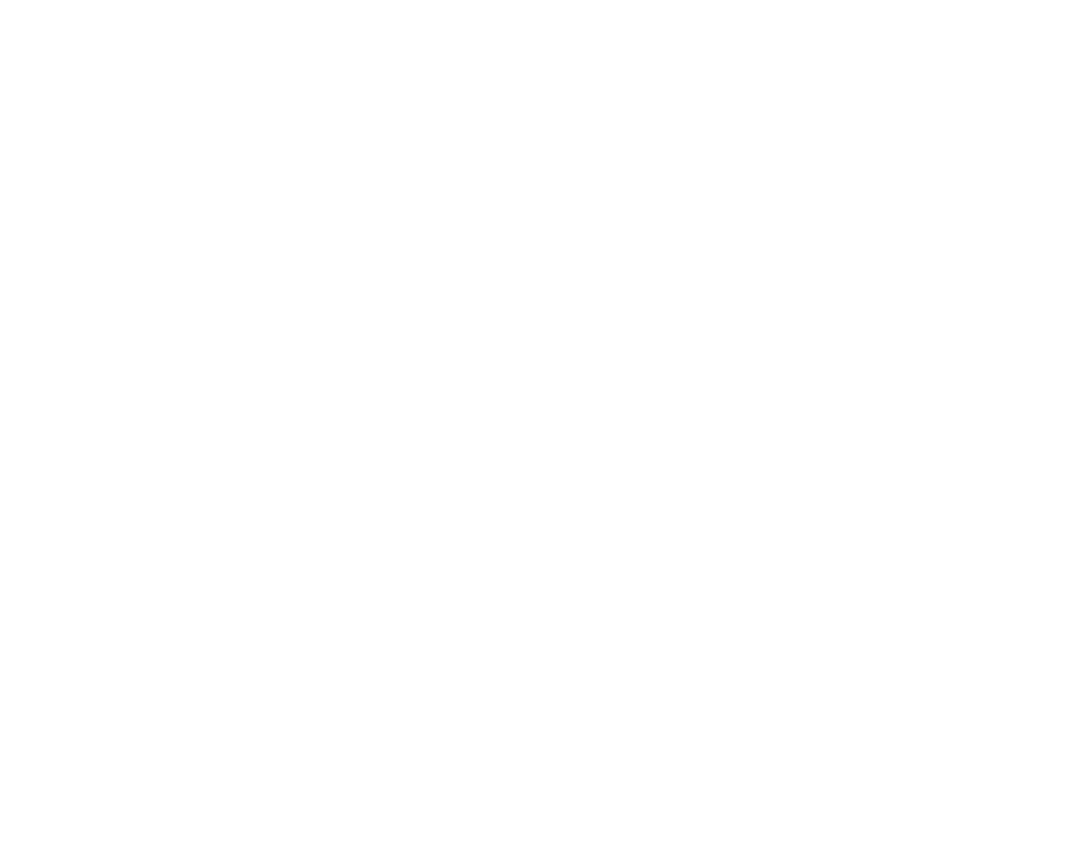
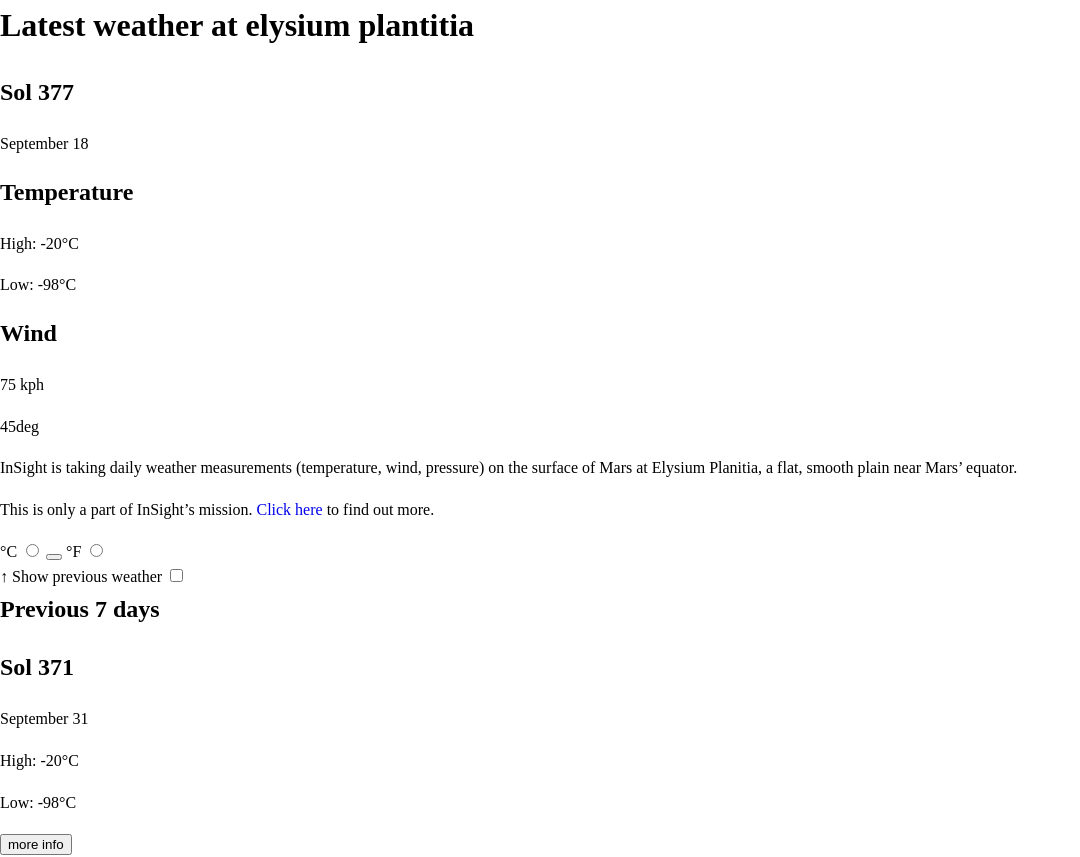
Before and after one commit to ZaidMarrie/Mars-Weather-App, a website: page index.html in a window 1280 px wide. Shown: the whole page, without its empty margins (0-1080 px from the left). Before the commit the page ends 800 px from the top, so only its background shows below. Drawn offline with nearby package versions, Linux system fonts and the light colour scheme; files that its build step writes are made by us from their sources.

Commit message:
add markup

```diff
--- a/index.html
+++ b/index.html
@@ -12,8 +12,62 @@
     <title>Mars Weather App</title>
 </head>
 <body>
-    <main>
+    <main class="current-weather">
+        <h1 class="title">Latest weather at elysium plantitia</h1>
 
+        <div class="date">
+            <h2 class="section__title">Sol 377</h2>
+            <p>September 18</p>
+        </div>
+        <div class="temp">
+            <h2 class="section__title">Temperature</h2>
+            <p>High: -20°C</p>
+            <p>Low: -98°C</p>
+        </div>
+        <div class="wind">
+            <h2 class="section__title">Wind</h2>
+            <p>75 kph</p>
+
+            <div class="wind__direction">
+                <p class="sr-only">45deg</p>
+            </div>
+        </div>
+
+        <div class="info">
+            <p>InSight is taking daily weather measurements (temperature, wind, pressure) on the surface of Mars at Elysium Planitia, a flat, smooth plain near Mars’ equator.</p>
+            <p>This is only a part of InSight’s mission. <a href="https://mars.nasa.gov/insight/mission/overview">Click here</a> to find out more.</p>
+        </div>
+
+        <div class="unit">
+            <label for="celsius">&deg;C</label>
+            <input type="radio" name="unit" id="celsius">
+
+            <button class="unit__toggle"></button>
+
+            <label for="fahrenheit">&deg;F</label>
+            <input type="radio" name="unit" id="fahrenheit">
+        </div>
     </main>
+
+    <!-- Previous Days -->
+    <div class="previous-weather">
+        <label for="weather-toggle" class="show-previous-weather">
+            &#8593; <span class="sr-only">Show previous weather</span>
+        </label>
+
+        <input type="checkbox" id="weather-toggle" class="show-previous-weather-toggle">
+
+        <h2>Previous 7 days</h2>
+
+        <div class="previous-days">
+            <div class="previous-day">
+                <h2 class="previous-day__sol">Sol 371</h2>
+                <p class="previous-day__date">September 31</p>
+                <p class="previous-day__temp">High: -20°C</p>
+                <p class="previous-day__temp">Low: -98°C</p>
+                <button class="previous-day__more-info">more info</button>
+            </div>
+        </div>
+    </div>
 </body>
 </html>
```
